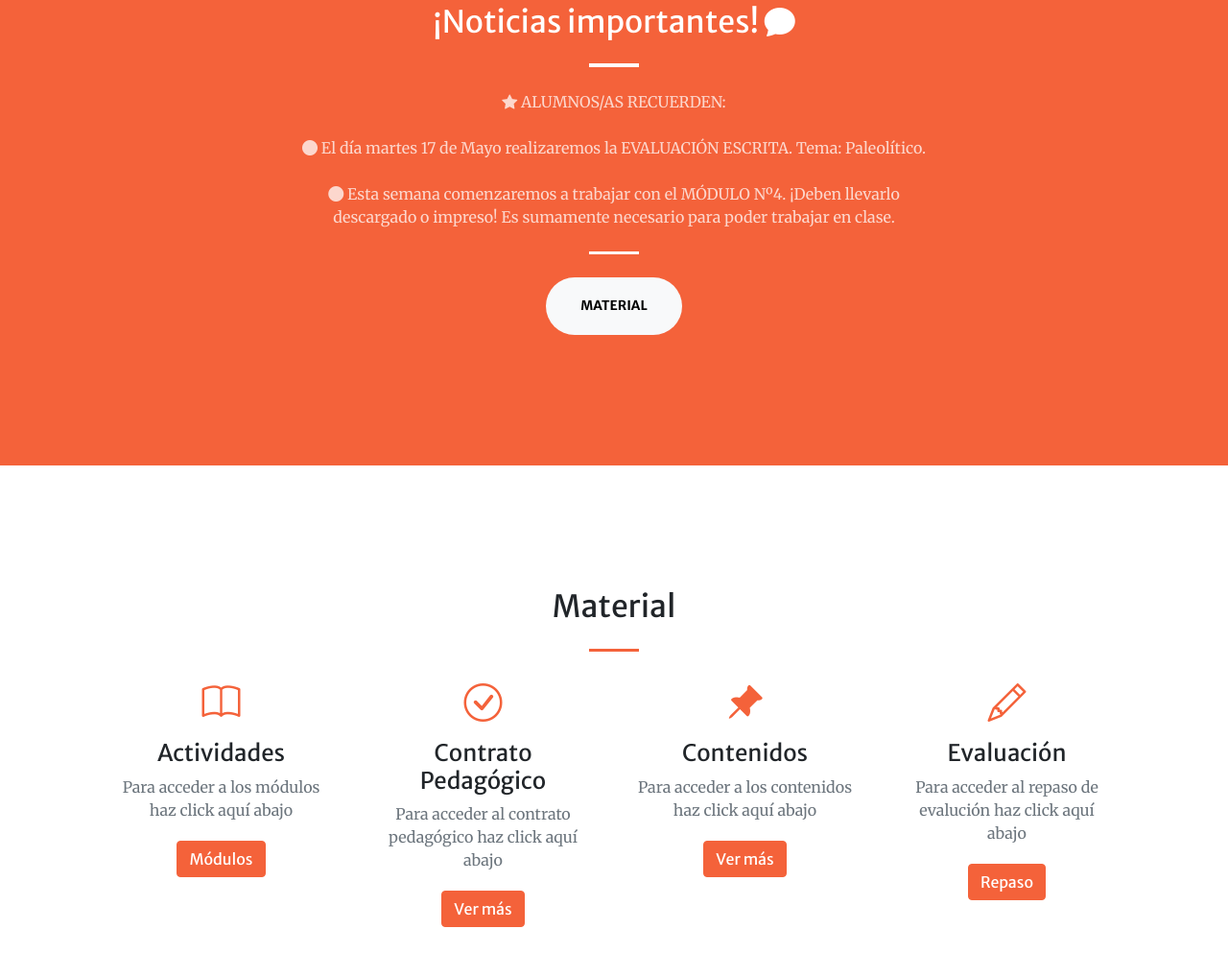
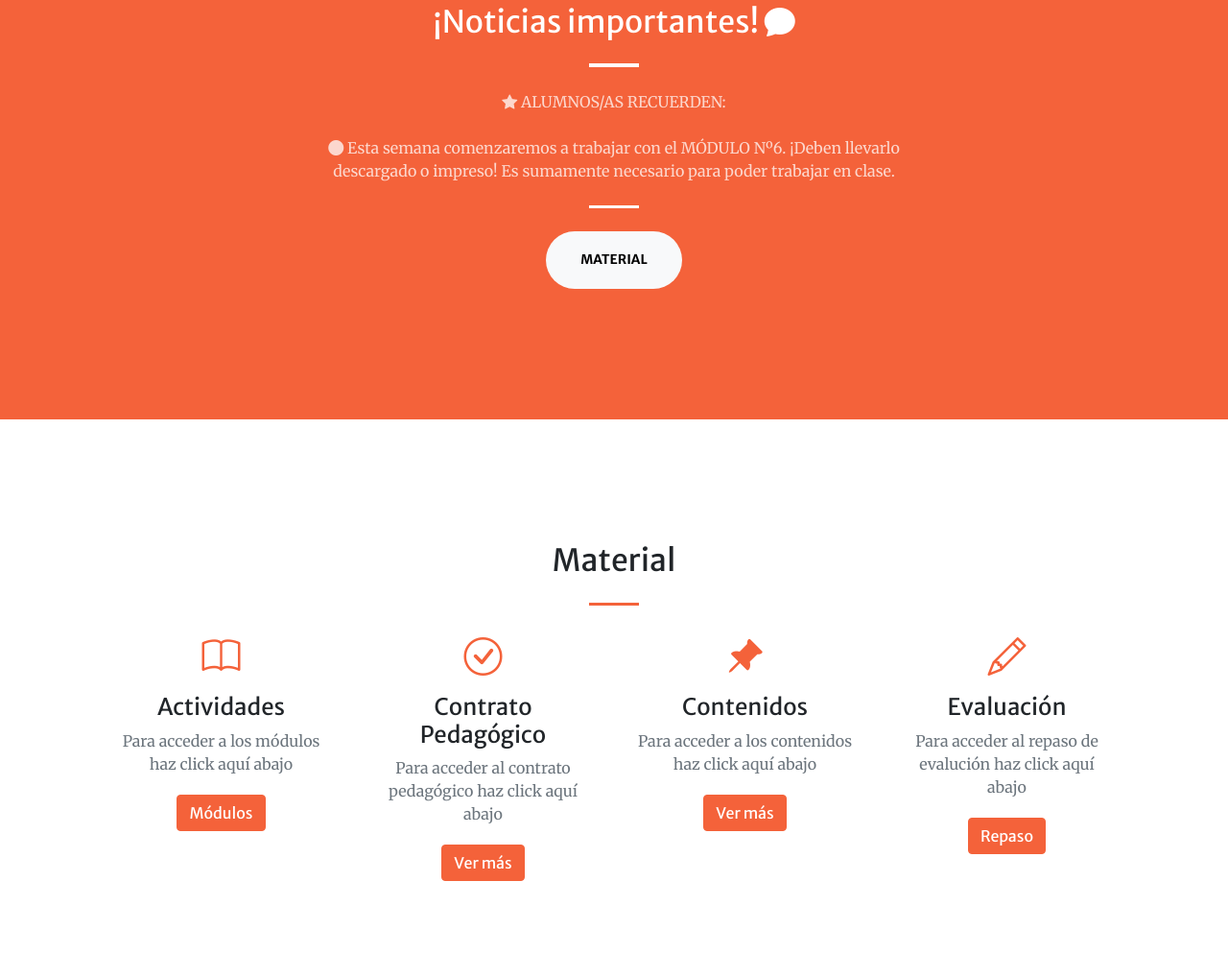
Before and after one commit to santiagopochettino/cienciassociales35, a plain HTML site: page index.html in a window 1280 px wide. Shown: the part 924-1917 px from the top of the page at 96% size. Drawn offline with nearby package versions, Linux system fonts and the light colour scheme; some packages are replaced by stand-ins of ours; a script that the page names is missing; a web font is replaced by a local one.

Commit message:
[ADD] Asistencias 21/06, 23/06 y 28/06 + subida modulo 6

```diff
--- a/index.html
+++ b/index.html
@@ -39,7 +39,7 @@
                     <li class="nav-item"><a class="nav-link" href="#services">Material</a></li>
                     <li class="nav-item"><a class="nav-link" href="#video">Videos</a></li>
                     <li class="nav-item"><a class="nav-link" href="#portfolio">Imagenes</a></li>
-                    <li class="nav-item"><a class="nav-link" href="#contact">Ranking</a></li>
+                    <li class="nav-item"><a class="nav-link" href="#ranking">Ranking</a></li>
                 </ul>
             </div>
         </div>
@@ -69,15 +69,15 @@
                     <!-- <p class="text-white-75 mb-2">
                         <i class="bi-circle-fill"></i> Recuerden que el día Martes, 26 de Abril, realizaran una evaluación escrita. Los temas a evaluar son los trabajados en el módulo 2.
                     </p> -->
-                    </p>
+                    <!-- </p>
                     <p class="text-white-75 mb-4">
                          <i class="bi-circle-fill"></i> El día martes 17 de Mayo realizaremos la EVALUACIÓN ESCRITA. Tema: Paleolítico.
-                    </p>
+                    </p> -->
                     <!-- <p class="text-white-75 mb-4">
                         <i class="bi-circle-fill"></i> Las personas que no entregaron el módulo 2 , tienen tiempo hasta el martes  03/05/22 para hacerlo.
                    </p> -->
                     <p class="text-white-75 mb-2">
-                        <i class="bi-circle-fill"></i> Esta semana comenzaremos a trabajar con el MÓDULO Nº4. ¡Deben llevarlo descargado o impreso! Es sumamente necesario para poder trabajar en clase.
+                        <i class="bi-circle-fill"></i> Esta semana comenzaremos a trabajar con el MÓDULO Nº6. ¡Deben llevarlo descargado o impreso! Es sumamente necesario para poder trabajar en clase.
                     </p>
                     <!--
 
@@ -219,7 +219,7 @@
     </section>
     <!-- Fin Docente -->
     <!-- Contact Ranking-->
-    <section class="page-section-ranking" id="contact">
+    <section class="page-section-ranking" id="ranking">
         <div class="container px-4 px-lg-5">
             <div class="row gx-4 gx-lg-5 justify-content-center">
                 <div class="col-lg-8 col-xl-6 text-center">
--- a/js/app.js
+++ b/js/app.js
@@ -3,8 +3,8 @@ const items = document.getElementById('items')
 
 const alumno1 = {
   name: 'Abalos, Darian',
-  asistencias: 18,
-  tbc:13,
+  asistencias: 21,
+  tbc:16,
   modulos: 5,
   evaluaciones: '-',
   evaluaciones2: 8,
@@ -12,12 +12,12 @@ const alumno1 = {
   recuperatorios: 7,
   recuperatorios2:'-',
   recuperatorios3:'-',
-  puntaje: 61
+  puntaje: 67
 }
 const alumno2 = {
   name: 'Abuin, Benjamin',
-  asistencias: 19,
-  tbc:14,
+  asistencias: 20,
+  tbc:15,
   modulos: 'N/E',
   evaluaciones: '-',
   evaluaciones2:8,
@@ -25,13 +25,13 @@ const alumno2 = {
   recuperatorios: 8,
   recuperatorios2:'-',
   recuperatorios3:'-',
-  puntaje: 56
+  puntaje: 58
 }
 
 const alumno5 = {
   name: 'Aren, Santino',
-  asistencias: 19,
-  tbc:15,
+  asistencias: 21,
+  tbc:17,
   modulos: 5,
   evaluaciones: '-',
   evaluaciones2:'-',
@@ -39,12 +39,12 @@ const alumno5 = {
   recuperatorios: 9,
   recuperatorios2:8,
   recuperatorios3:'-',
-  puntaje: 64
+  puntaje: 68
 }
 const alumno6 = {
   name: 'Bauer, Dante',
-  asistencias: 20,
-  tbc:16,
+  asistencias: 23,
+  tbc:19,
   modulos: 10,
   evaluaciones: 8,
   evaluaciones2:10,
@@ -52,12 +52,12 @@ const alumno6 = {
   recuperatorios: '-',
   recuperatorios2:'-',
   recuperatorios3:'-',
-  puntaje: 74
+  puntaje: 80
 }
 const alumno7 = {
   name: 'Bureaux, Iñaki ',
-  asistencias: 20,
-  tbc:16,
+  asistencias: 23,
+  tbc:19,
   modulos: 10,
   evaluaciones: 9,
   evaluaciones2:10,
@@ -65,12 +65,12 @@ const alumno7 = {
   recuperatorios: '-',
   recuperatorios2:'-',
   recuperatorios3:'-',
-  puntaje: 75
+  puntaje: 81
 }
 const alumno8 = {
   name: 'Capetolo, Renata',
-  asistencias: 21,
-  tbc:17,
+  asistencias: 24,
+  tbc:20,
   modulos: 5,
   evaluaciones: 10,
   evaluaciones2:'Aus',
@@ -78,12 +78,12 @@ const alumno8 = {
   recuperatorios: '-',
   recuperatorios2: 9,
   recuperatorios3:'-',
-  puntaje: 70
+  puntaje: 76
 }
 const alumno9 = {
   name: 'Carabajal, Dylan',
-  asistencias: 18,
-  tbc:14,
+  asistencias: 21,
+  tbc:17,
   modulos: 5,
   evaluaciones: 10,
   evaluaciones2:9,
@@ -91,12 +91,12 @@ const alumno9 = {
   recuperatorios: '-',
   recuperatorios2:'-',
   recuperatorios3:'-',
-  puntaje: 65
+  puntaje: 71
 }
 const alumno10 = {
   name: 'Casabianca, Ana',
-  asistencias: 21,
-  tbc:17,
+  asistencias: 24,
+  tbc:20,
   modulos: 5,
   evaluaciones: 9,
   evaluaciones2:8,
@@ -104,12 +104,12 @@ const alumno10 = {
   recuperatorios: '-',
   recuperatorios2:'-',
   recuperatorios3:'-',
-  puntaje: 70
+  puntaje: 76
 }
 const alumno11 = {
   name: 'Cespedes, Abigail ',
-  asistencias: 18,
-  tbc:14,
+  asistencias: 21,
+  tbc:17,
   modulos: 'N/E',
   evaluaciones: '-',
   evaluaciones2:8,
@@ -117,12 +117,12 @@ const alumno11 = {
   recuperatorios: 4,
   recuperatorios2:'-',
   recuperatorios3:'-',
-  puntaje: 51
+  puntaje: 57
 }
 const alumno12 = {
   name: 'Chavez, Alejo ',
-  asistencias: 21,
-  tbc:17,
+  asistencias: 24,
+  tbc:20,
   modulos: 10,
   evaluaciones: '-',
   evaluaciones2:8,
@@ -130,12 +130,12 @@ const alumno12 = {
   recuperatorios: 7,
   recuperatorios2:'-',
   recuperatorios3:'-',
-  puntaje: 72
+  puntaje: 78
 }
 const alumno13 = {
   name: 'Duyos, Julieta',
-  asistencias: 21,
-  tbc:17,
+  asistencias: 24,
+  tbc:20,
   modulos: 10,
   evaluaciones: 9,
   evaluaciones2:8,
@@ -143,12 +143,12 @@ const alumno13 = {
   recuperatorios: '-',
   recuperatorios2:'-',
   recuperatorios3:'-',
-  puntaje: 73
+  puntaje: 79
 }
 const alumno15 ={
   name: 'Gallo, Benjamin',
-  asistencias:20,
-  tbc:16,
+  asistencias:23,
+  tbc:19,
   modulos: 4,
   evaluaciones: '-',
   evaluaciones2:'-',
@@ -156,12 +156,12 @@ const alumno15 ={
   recuperatorios: 6,
   recuperatorios2:7,
   recuperatorios3:'-',
-  puntaje: 53
+  puntaje: 59
 }
 const alumno16 ={
   name: 'Kaiser, Kevin',
-  asistencias: 16,
-  tbc:12,
+  asistencias: 17,
+  tbc:13,
   modulos: 'N/E',
   evaluaciones: '-',
   evaluaciones2:'-',
@@ -169,12 +169,12 @@ const alumno16 ={
   recuperatorios: 6,
   recuperatorios2:6,
   recuperatorios3:'-',
-  puntaje: 40
+  puntaje: 42
 }
 const alumno17 ={
   name: 'Leone, Joaquin',
-  asistencias: 21,
-  tbc:17,
+  asistencias: 24,
+  tbc:20,
   modulos: 10,
   evaluaciones: '-',
   evaluaciones2:9,
@@ -182,12 +182,12 @@ const alumno17 ={
   recuperatorios: 8,
   recuperatorios2:'-',
   recuperatorios3:'-',
-  puntaje: 65
+  puntaje: 71
 }
 const alumno18 ={
   name: 'Liendo, Kiara',
-  asistencias: 19,
-  tbc:15,
+  asistencias: 22,
+  tbc:18,
   modulos: 10,
   evaluaciones: '-',
   evaluaciones2:8,
@@ -195,12 +195,12 @@ const alumno18 ={
   recuperatorios: 7,
   recuperatorios2:'-',
   recuperatorios3:'-',
-  puntaje: 59
+  puntaje: 65
 }
 const alumno19 ={
   name: 'Montenegro, Jesus',
-  asistencias: 17,
-  tbc:13,
+  asistencias: 20,
+  tbc:16,
   modulos: 5,
   evaluaciones: '-',
   evaluaciones2:8,
@@ -208,12 +208,12 @@ const alumno19 ={
   recuperatorios: 7,
   recuperatorios2:'-',
   recuperatorios3:'-',
-  puntaje: 58
+  puntaje: 64
 }
 const alumno20 ={
   name: 'Montero, Chiara',
-  asistencias: 21,
-  tbc:17,
+  asistencias: 24,
+  tbc:20,
   modulos: 8,
   evaluaciones: '-',
   evaluaciones2:8,
@@ -221,12 +221,12 @@ const alumno20 ={
   recuperatorios: 8,
   recuperatorios2:'-',
   recuperatorios3:'-',
-  puntaje: 72
+  puntaje: 78
 }
 const alumno21 ={
   name: 'Olivera, Antonella',
-  asistencias: 21,
-  tbc:17,
+  asistencias: 22,
+  tbc:18,
   modulos: 5,
   evaluaciones: 8,
   evaluaciones2:8,
@@ -234,12 +234,12 @@ const alumno21 ={
   recuperatorios: '-',
   recuperatorios2:'-',
   recuperatorios3:'-',
-  puntaje: 67
+  puntaje: 69
 }
 const alumno22 ={
   name: 'Rasa, Lisandro',
-  asistencias: 21,
-  tbc:17,
+  asistencias: 24,
+  tbc:20,
   modulos: 10,
   evaluaciones: 8,
   evaluaciones2:8,
@@ -247,12 +247,12 @@ const alumno22 ={
   recuperatorios: '-',
   recuperatorios2:'-',
   recuperatorios3:'-',
-  puntaje: 72
+  puntaje: 78
 }
 const alumno24 ={
   name: 'Valenzuela, Candela',
-  asistencias: 20,
-  tbc:17,
+  asistencias: 23,
+  tbc:20,
   modulos: 5,
   evaluaciones: '-',
   evaluaciones2:8,
@@ -260,12 +260,12 @@ const alumno24 ={
   recuperatorios: 7,
   recuperatorios2:'-',
   recuperatorios3:'-',
-  puntaje: 67
+  puntaje: 73
 }
 const alumno25 ={
   name: 'Loyza, Kiara',
-  asistencias: 18,
-  tbc:14,
+  asistencias: 20,
+  tbc:16,
   modulos: 10,
   evaluaciones: '-',
   evaluaciones2:9,
@@ -273,12 +273,12 @@ const alumno25 ={
   recuperatorios: 7,
   recuperatorios2:'-',
   recuperatorios3:'-',
-  puntaje: 67
+  puntaje: 71
 }
 const alumno26 ={
   name: 'Osses, Enzo',
-  asistencias: 18,
-  tbc:13,
+  asistencias: 21,
+  tbc:16,
   modulos: 5,
   evaluaciones: 7,
   evaluaciones2:'-',
@@ -286,12 +286,12 @@ const alumno26 ={
   recuperatorios: '-',
   recuperatorios2:8,
   recuperatorios3:'-',
-  puntaje: 59
+  puntaje: 65
 }
 const alumno27 = {
   name: 'Orome, Araceli',
-  asistencias: 14,
-  tbc:13,
+  asistencias: 16,
+  tbc:15,
   modulos: 'N/E',
   evaluaciones: '-',
   evaluaciones2:9,
@@ -299,7 +299,7 @@ const alumno27 = {
   recuperatorios: 8,
   recuperatorios2:'-',
   recuperatorios3:'-',
-  puntaje: 44
+  puntaje: 48
 }
 
 
@@ -387,17 +387,17 @@ items.innerHTML = `
 </tr>
 
 
-<tr>
-  <td><i class="bi-trophy-fill"></i> ${alumno21.name}</td>
-  <td>${alumno21.asistencias}</td>
-   <td>${alumno21.tbc}</td>
-  <td>${alumno21.modulos}</td>
-  <td>${alumno21.evaluaciones} | ${alumno21.evaluaciones2}  | ${alumno21.evaluaciones3}</td>
-  <td>${alumno21.recuperatorios}</td>
-  <td>${alumno21.puntaje}</td>
-</tr>
 
 
+<tr>
+  <td><i class="bi-trophy-fill"></i> ${alumno24.name}</td>
+  <td>${alumno24.asistencias}</td>
+  <td>${alumno24.tbc}</td>
+  <td>${alumno24.modulos}</td>
+  <td>${alumno24.evaluaciones} | ${alumno24.evaluaciones2}  | <i class="bi-star-fill"></i> ${alumno24.evaluaciones3}</td>
+  <td>${alumno24.recuperatorios}| ${alumno24.recuperatorios2}  | ${alumno24.recuperatorios3}</td>
+  <td>${alumno24.puntaje}</td>
+</tr>
 
 
 <tr>
@@ -408,15 +408,6 @@ items.innerHTML = `
   <td>${alumno25.evaluaciones} | ${alumno25.evaluaciones2}  | ${alumno25.evaluaciones3}</td>
   <td>${alumno25.recuperatorios}| ${alumno25.recuperatorios2}  | ${alumno25.recuperatorios3}</td>
   <td>${alumno25.puntaje}</td>
-</tr>
-<tr>
-  <td><i class="bi-trophy-fill"></i> ${alumno24.name}</td>
-  <td>${alumno24.asistencias}</td>
-  <td>${alumno24.tbc}</td>
-  <td>${alumno24.modulos}</td>
-  <td>${alumno24.evaluaciones} | ${alumno24.evaluaciones2}  | <i class="bi-star-fill"></i> ${alumno24.evaluaciones3}</td>
-  <td>${alumno24.recuperatorios}| ${alumno24.recuperatorios2}  | ${alumno24.recuperatorios3}</td>
-  <td>${alumno24.puntaje}</td>
 </tr>
 
 
@@ -438,6 +429,16 @@ items.innerHTML = `
   <td><i class="bi-star-fill"></i> ${alumno9.evaluaciones} | ${alumno9.evaluaciones2}  | ${alumno9.evaluaciones3}</td>
   <td>${alumno9.recuperatorios} </td>
   <td>${alumno9.puntaje}</td>
+</tr>
+
+<tr>
+  <td><i class="bi-trophy-fill"></i> ${alumno21.name}</td>
+  <td>${alumno21.asistencias}</td>
+   <td>${alumno21.tbc}</td>
+  <td>${alumno21.modulos}</td>
+  <td>${alumno21.evaluaciones} | ${alumno21.evaluaciones2}  | ${alumno21.evaluaciones3}</td>
+  <td>${alumno21.recuperatorios}</td>
+  <td>${alumno21.puntaje}</td>
 </tr>
 <tr>
   <td><i class="bi-trophy-fill"></i> ${alumno5.name}</td>
@@ -495,6 +496,15 @@ items.innerHTML = `
   <td>${alumno19.puntaje}</td>
 </tr>
 <tr>
+  <td><i class="bi-trophy-fill"></i> ${alumno15.name}</td>
+  <td>${alumno15.asistencias}</td>
+  <td>${alumno15.tbc}</td>
+  <td>${alumno15.modulos}</td>
+  <td>${alumno15.evaluaciones} | ${alumno15.evaluaciones2}  | ${alumno15.evaluaciones3}</td>
+  <td>${alumno15.recuperatorios}| ${alumno15.recuperatorios2}  | ${alumno15.recuperatorios3}</td>
+  <td>${alumno15.puntaje}</td>
+</tr>
+<tr>
   <td><i class="bi-trophy-fill"></i> ${alumno2.name}</td>
   <td>${alumno2.asistencias}</td>
   <td>${alumno2.tbc}</td>
@@ -503,15 +513,7 @@ items.innerHTML = `
   <td>${alumno2.recuperatorios}| ${alumno2.recuperatorios2}  | ${alumno2.recuperatorios3}</td>
   <td>${alumno2.puntaje}</td>
 </tr>
-<tr>
-  <td><i class="bi-trophy-fill"></i> ${alumno15.name}</td>
-  <td>${alumno15.asistencias}</td>
-  <td>${alumno15.tbc}</td>
-  <td>${alumno15.modulos}</td>
-  <td>${alumno15.evaluaciones} | ${alumno15.evaluaciones2}  | ${alumno15.evaluaciones3}</td>
-  <td>${alumno15.recuperatorios}| ${alumno15.recuperatorios2}  | ${alumno15.recuperatorios3}</td>
-  <td>${alumno15.puntaje}</td>
-</tr>
+
 
 <tr>
   <td><i class="bi-trophy-fill"></i> ${alumno11.name}</td>
```
Also changed, not shown: modulos.html (+6 -6 lines), 2 other files.
